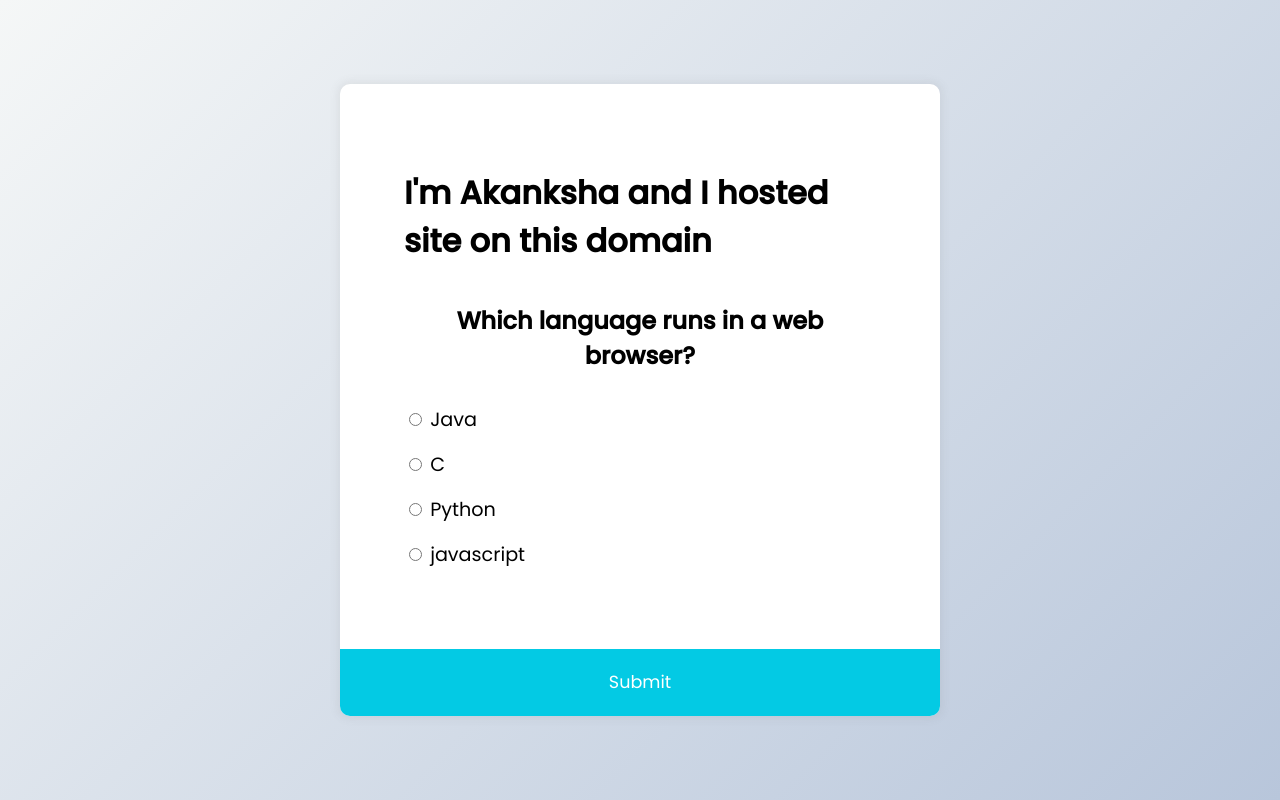
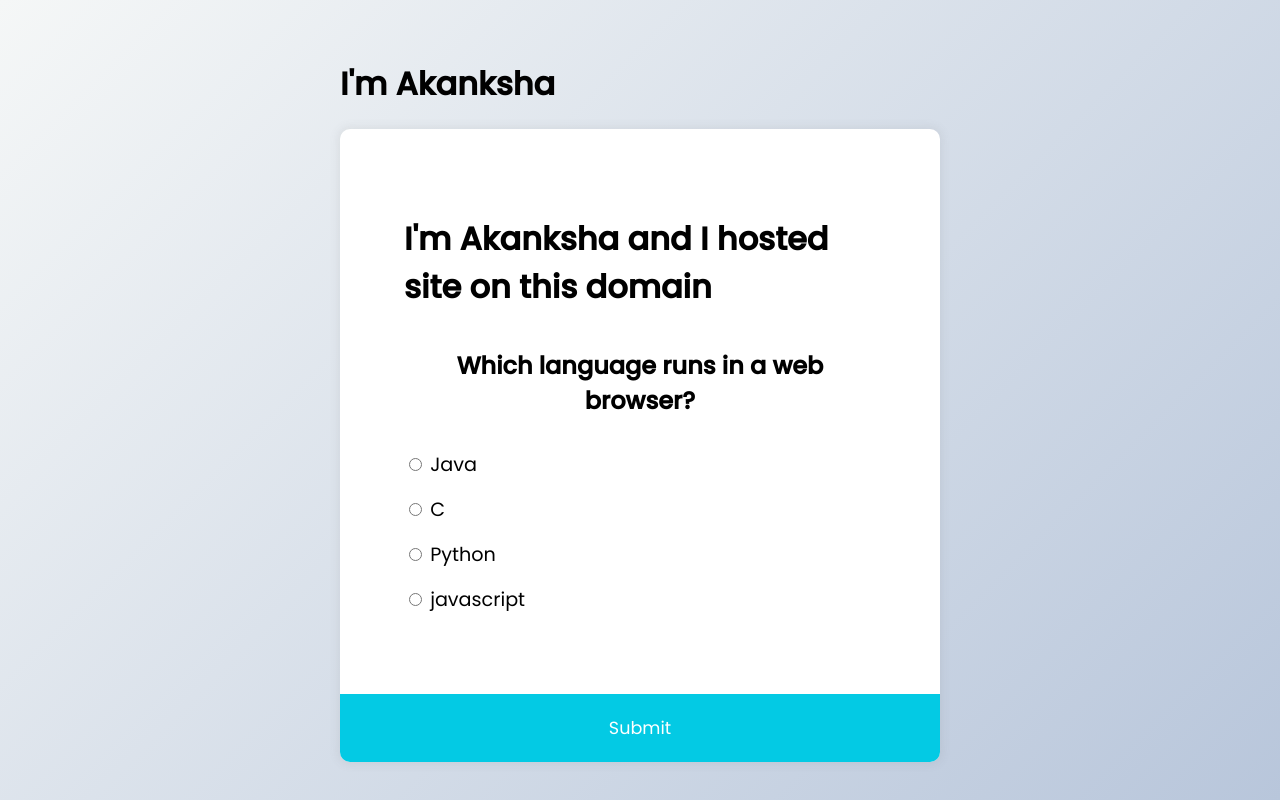
Before and after one commit to AkankshaSarode/web-live, a plain HTML site: page index.html in a window 1280 px wide. Drawn offline with Linux system fonts and the light colour scheme.

Commit message:
Update index.html

```diff
--- a/index.html
+++ b/index.html
@@ -9,7 +9,8 @@
   <title>Quiz App</title>
 </head>
 <body>
-
+<div class="page-wrapper">
+    <h1 class="main-title">I'm Akanksha</h1>
   <div class="quiz-container" id="quiz">
     <div class="quiz-header">
       <h1>I'm Akanksha and I hosted site on this domain</h1>
@@ -41,7 +42,7 @@
     <button id="submit">Submit</button>
 
   </div>
-
+</div>
 
   <script src="script.js"></script>
 
```
